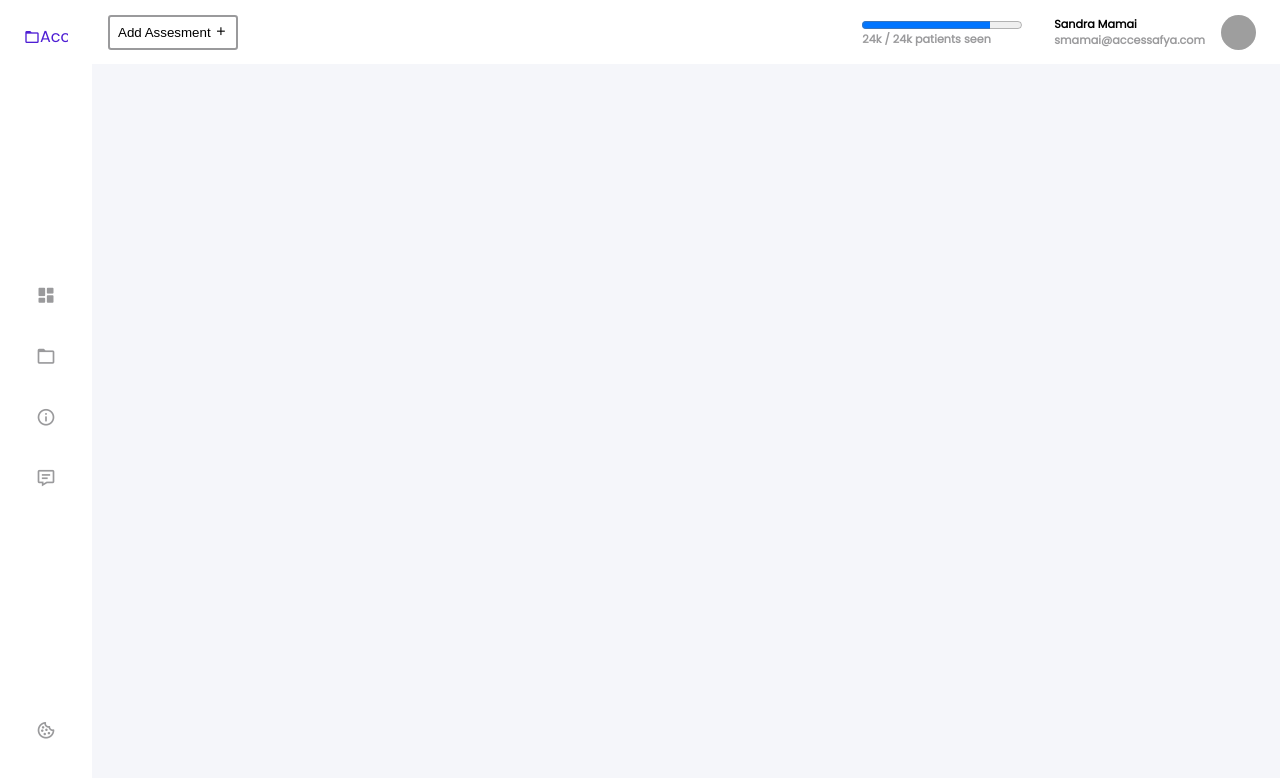
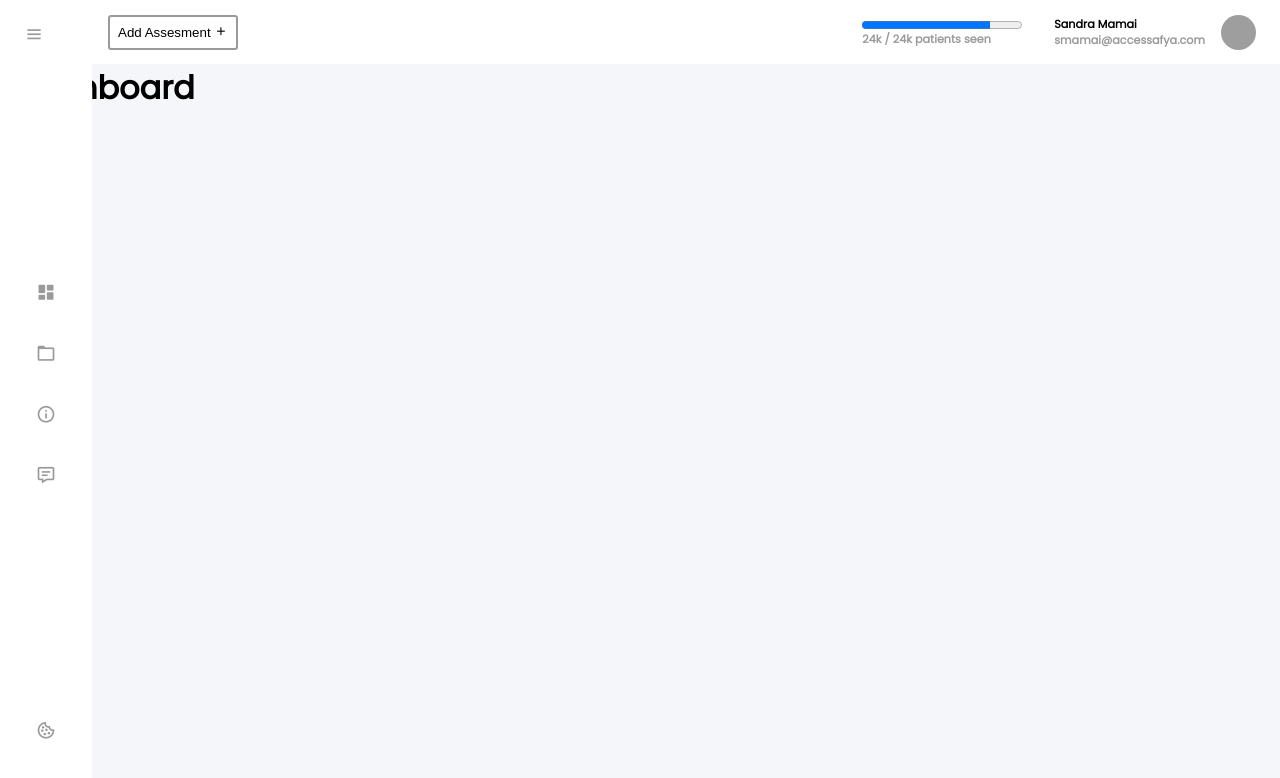
Before and after one commit to outhanchazima/access-afya-analytics-mockup, a React (Create React App) app: page / in a window 1280 px wide. Shown: the top 778 px of the page. Built offline with nearby package versions, Linux system fonts and the light colour scheme; grey boxes are pictures that could not be loaded.

Commit message:
dashboard pages

```diff
--- a/src/App.js
+++ b/src/App.js
@@ -1,12 +1,14 @@
 import './App.css';
 import Navbar from './components/layout/Navbar';
 import Sidebar from './components/layout/Sidebar';
+import Dashboard from './pages/Dashboard';
 
 function App() {
   return (
     <div>
       <Navbar/>
       <Sidebar/>
+      <Dashboard/>
     </div>
   );
 }
--- a/src/components/layout/Sidebar.js
+++ b/src/components/layout/Sidebar.js
@@ -5,9 +5,9 @@ export class Sidebar extends Component {
         return (
             <div className="side-bar">
                 <nav className="side-nav">
-                    <div className="nav-brand" >
-                        <i className="bx bx-folder"></i>
-                        <span className="nav-logo-name">AccessAfya</span>
+                    <div className="nav-brand nav-icon" >
+                        <i className="bx bx-menu"></i>
+                        {/* <span className="nav-logo-name">Afya</span> */}
                     </div>
                     <div className="nav-list">
                         <a href="##" className="nav-link">
--- a/src/index.css
+++ b/src/index.css
@@ -54,6 +54,11 @@ a {
 
 .text {
   color: var(--secondary-text-color);
+}
+.card {
+  background-color: var(--white-color);
+  border-radius: .2rem;
+  padding: .5rem;
 }
 
 /* ----------HEADER---------------- */
--- /dev/null
+++ b/src/pages/Dashboard.js
@@ -0,0 +1,13 @@
+import React, { Component } from 'react'
+
+export class Dashboard extends Component {
+    render() {
+        return (
+            <div>
+                <h1>Dashboard</h1>
+            </div>
+        )
+    }
+}
+
+export default Dashboard
```
Also changed, not shown: src/components/layout/Card.js (added, +12 -0 lines), 1 other file (tests, documents, lock files or other folders).
